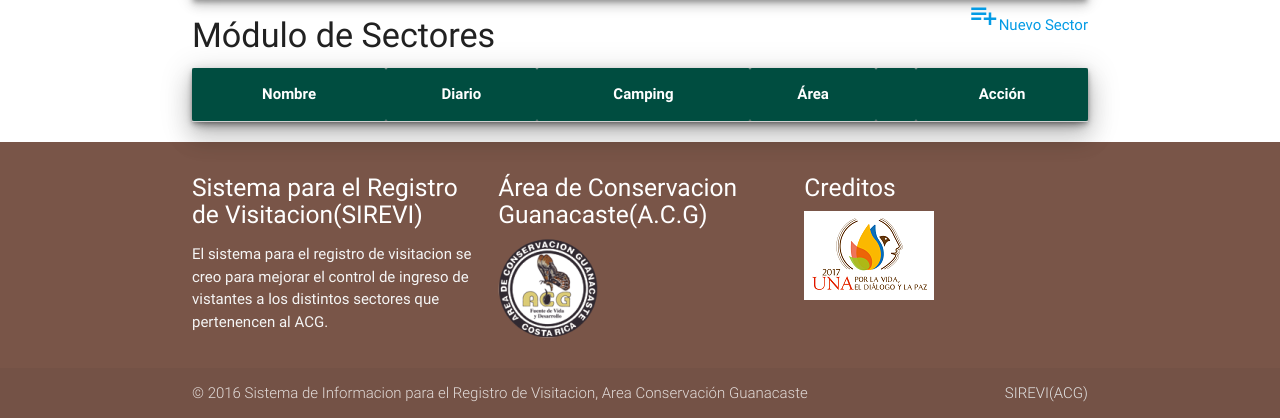
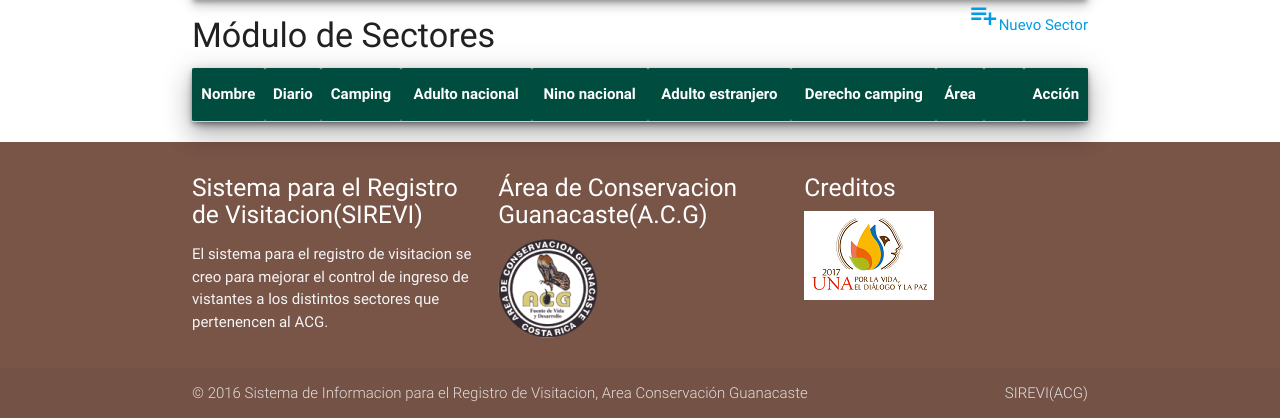
Before and after one commit to acguanacaste/SIREVI, a PHP site: page /index.php?c=sector in a window 1280 px wide. Shown: the part 64-484 px from the top of the page. Run offline with PHP 8.4, Linux system fonts and the light colour scheme; the visitor is signed in with stand-in values (Sample User, id 1); data that the repository does not hold is empty; some libraries are stand-ins or nearby versions.

Commit message:
layout for the sectores form is working, shows the prices for each sector

```diff
--- a/controller/sector.controller.php
+++ b/controller/sector.controller.php
@@ -53,7 +53,6 @@ class SectorController{
         $sector->nino_extranjero   = $_REQUEST['nino_extranjero'];
         $sector->camping_amount    = $_REQUEST['camping_amount'];
 
-
         $sector->id > 0
             ? $this->model->Actualizar($sector)
             : $this->model->Registrar($sector);
--- a/model/sector.php
+++ b/model/sector.php
@@ -33,7 +33,8 @@ class Sector{
 			$result = array();
 
 			$stm = $this->pdo->prepare("select sector.id, sector.nombre as Sector, capacidad_diaria,
-			capacidad_acampar, asp.nombre AS Area_Silvestre from sector inner join asp on sector.asp = asp.id;");
+			capacidad_acampar,adulto_nacional,nino_nacional,adulto_extranjero,nino_extranjero,camping_amount,
+			 asp.nombre AS Area_Silvestre from sector inner join asp on sector.asp = asp.id;");
 			$stm->execute();
 
 			return $stm->fetchAll(PDO::FETCH_OBJ);
@@ -127,7 +128,7 @@ class Sector{
 										$data->nino_nacional,
 										$data->adulto_extranjero,
 										$data->nino_extranjero,
-										$camping_amount
+										$data->camping_amount
 
 
                 )
--- a/view/sector/sector.php
+++ b/view/sector/sector.php
@@ -18,8 +18,12 @@
                 <th>Nombre</th>
                 <th>Diario</th>
                 <th>Camping</th>
+                <th>Adulto nacional</th>
+                <th>Nino nacional</th>
+                <th>Adulto estranjero</th>
+                <th>Derecho camping</th>
                 <th>Área</th>
-                <th style="width:40px;"></th>
+                  <th style="width:40px;"></th>
                 <th colspan="2">Acción</th>
               </tr>
             </thead>
@@ -27,10 +31,13 @@
               <?php foreach ($this->model->Listar() as $r): ?>
                 <tr>
                   <td><?php echo $r->Sector; ?></td>
-                  <td ><?php echo $r->capacidad_diaria; ?></td>
+                  <td><?php echo $r->capacidad_diaria; ?></td>
                   <td><?php echo $r->capacidad_acampar; ?></td>
+                  <td><?php echo $r->adulto_nacional; ?></td>
+                  <td><?php echo $r->nino_nacional; ?></td>
+                  <td><?php echo $r->adulto_extranjero; ?></td>
+                  <td><?php echo $r->camping_amount; ?></td>
                   <td><?php echo $r->Area_Silvestre; ?></td>
-
                   <td>
                     <a title="Editar Información" href="?c=Sector&a=Modificar&id=<?php echo $r->id; ?>">
                       <i class="circle small material-icons right z-depth-2">edit</i></a>
--- a/view/visitacion/visitacionModificar.php
+++ b/view/visitacion/visitacionModificar.php
@@ -26,7 +26,7 @@
               <div class="row"><!--INICIO DE LA PRIMERA FILA-->
                 <div class="input-field col s6 m5 l6  ">
                  <input  id="noIdentificacion" type="text" name="noIdentificacion" value="<?php echo $visit->noIdentificacion; ?>" class="validate" class="form-control" data-validacion-tipo="requerido|min:10" >
-                 <label for="name" >  <i class="small material-icons">face</i>&nbsp;Numero de Identifiacion</label>
+                 <label for="name" >  <i class="small material-icons">face</i>&nbsp;Numero de Identifiación</label>
                  </div>
 
                  <div class="input-field col s6 m5 l6  ">
```
Also changed, not shown: view/usuario/usuario.php (+4 -8 lines), view/visitacion/visitacionRegistro.php (+13 -39 lines), view/indexLogin.php (line endings or trailing spaces).
